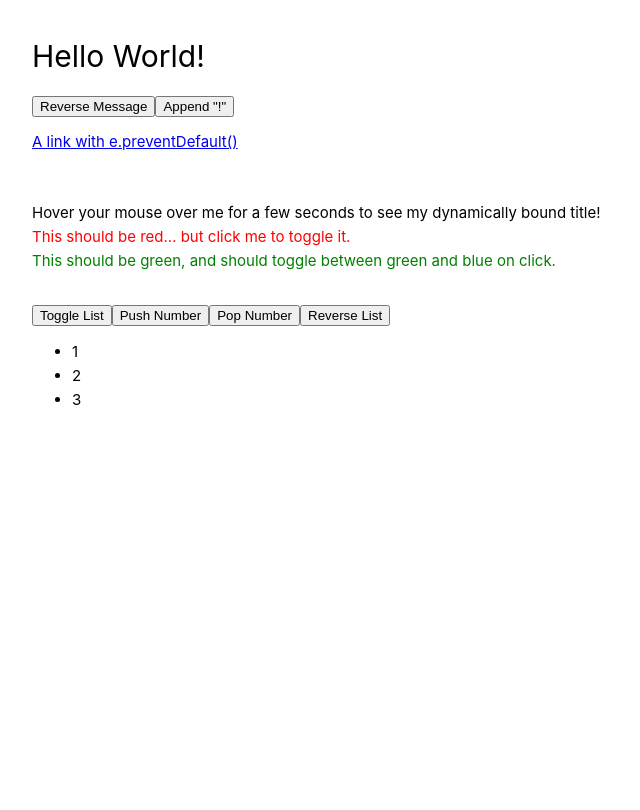
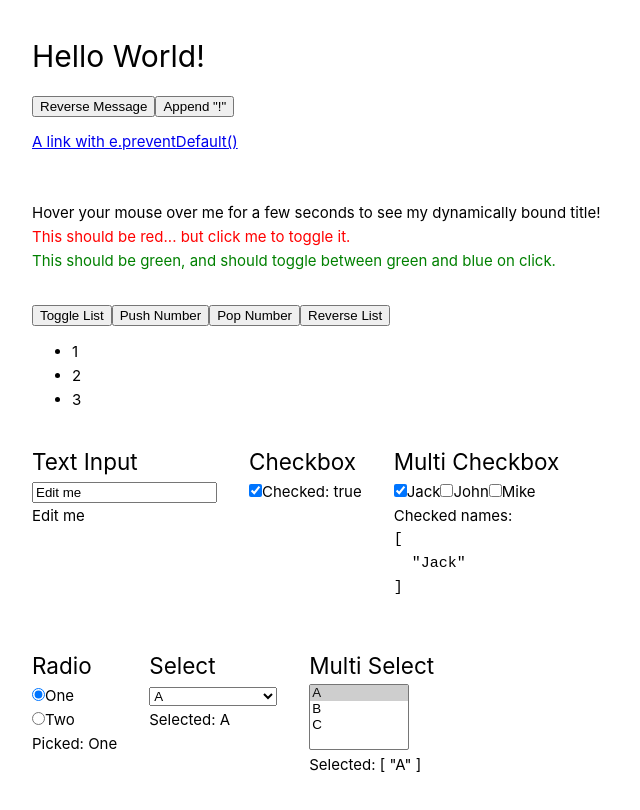
Before and after one commit to gregrossdev/js-vue, a Vue app in the folder 00-basics/: page / in a window 1280 px wide. Shown: the top 810 px of the page, without its empty margins (0-640 px from the left). Built offline with nearby package versions, Linux system fonts and the light colour scheme.

Commit message:
two way binding using v-model directive. This mimics the same functionality as v-bind/v-on directives when used together.

```diff
--- a/00-basics/src/App.vue
+++ b/00-basics/src/App.vue
@@ -1,5 +1,5 @@
 <script setup>
-import { ref } from 'vue'
+import {ref} from 'vue'
 
 const message = ref('Hello World!')
 
@@ -29,10 +29,19 @@ function toggleColor() {
 const show = ref(true)
 const list = ref([1, 2, 3])
 
+// Form Bindings
+const text = ref('Edit me')
+const checked = ref(true)
+const checkedNames = ref(['Jack'])
+const picked = ref('One')
+const selected = ref('A')
+const multiSelected = ref(['A'])
+
 </script>
 
 <template>
 
+  <main>
     <h1>{{ message }}</h1>
 
     <!--  // Handling User Input-->
@@ -80,23 +89,100 @@ const list = ref([1, 2, 3])
     </section>
 
 
+    <!--  // Form Bindings-->
+    <section class="row">
+      <div class="box">
+        <h2>Text Input</h2>
+        <input v-model="text">
+        <p>{{ text }}</p>
+      </div>
+
+      <div class="box">
+        <h2>Checkbox</h2>
+        <input id="checkbox" v-model="checked" type="checkbox">
+        <label for="checkbox">Checked: {{ checked }}</label>
+      </div>
+
+      <!--multiple checkboxes can bind to the same array v-model value-->
+      <div class="box">
+        <h2>Multi Checkbox</h2>
+        <input id="jack" v-model="checkedNames" type="checkbox" value="Jack">
+        <label for="jack">Jack</label>
+        <input id="john" v-model="checkedNames" type="checkbox" value="John">
+        <label for="john">John</label>
+        <input id="mike" v-model="checkedNames" type="checkbox" value="Mike">
+        <label for="mike">Mike</label>
+        <p>Checked names:
+          <pre>{{ checkedNames }}</pre>
+        </p>
+      </div>
+
+      <div class="box">
+        <h2>Radio</h2>
+        <input id="one" v-model="picked" type="radio" value="One">
+        <label for="one">One</label>
+        <br>
+        <input id="two" v-model="picked" type="radio" value="Two">
+        <label for="two">Two</label>
+        <br>
+        <span>Picked: {{ picked }}</span>
+      </div>
+
+      <div class="box">
+        <h2>Select</h2>
+        <select v-model="selected">
+          <option disabled value="">Please select one</option>
+          <option>A</option>
+          <option>B</option>
+          <option>C</option>
+        </select>
+        <span>Selected: {{ selected }}</span>
+      </div>
+
+      <div class="box">
+        <h2>Multi Select</h2>
+        <select v-model="multiSelected" multiple style="width:100px">
+          <option>A</option>
+          <option>B</option>
+          <option>C</option>
+        </select>
+        <span>Selected: {{ multiSelected }}</span>
+      </div>
+
+    </section>
+
+  </main>
 </template>
 
 <style>
-button, a {
-  display: block;
-  margin-bottom: 1em;
+main {
+  max-width: 600px;
 }
 
 section {
   padding: 1rem 0;
 }
 
+button, a {
+  display: block;
+  margin-bottom: 1em;
+}
+
+span {
+  display: block;
+}
+
 .red {
   color: red;
 }
 
-.buttons {
+.buttons, .row {
   display: flex;
+  flex-wrap: wrap;
+}
+
+.box {
+  padding-right: 2rem;
+  padding-bottom: 3rem;
 }
 </style>
```
Lines whose indentation alone changed are shown as unchanged.
